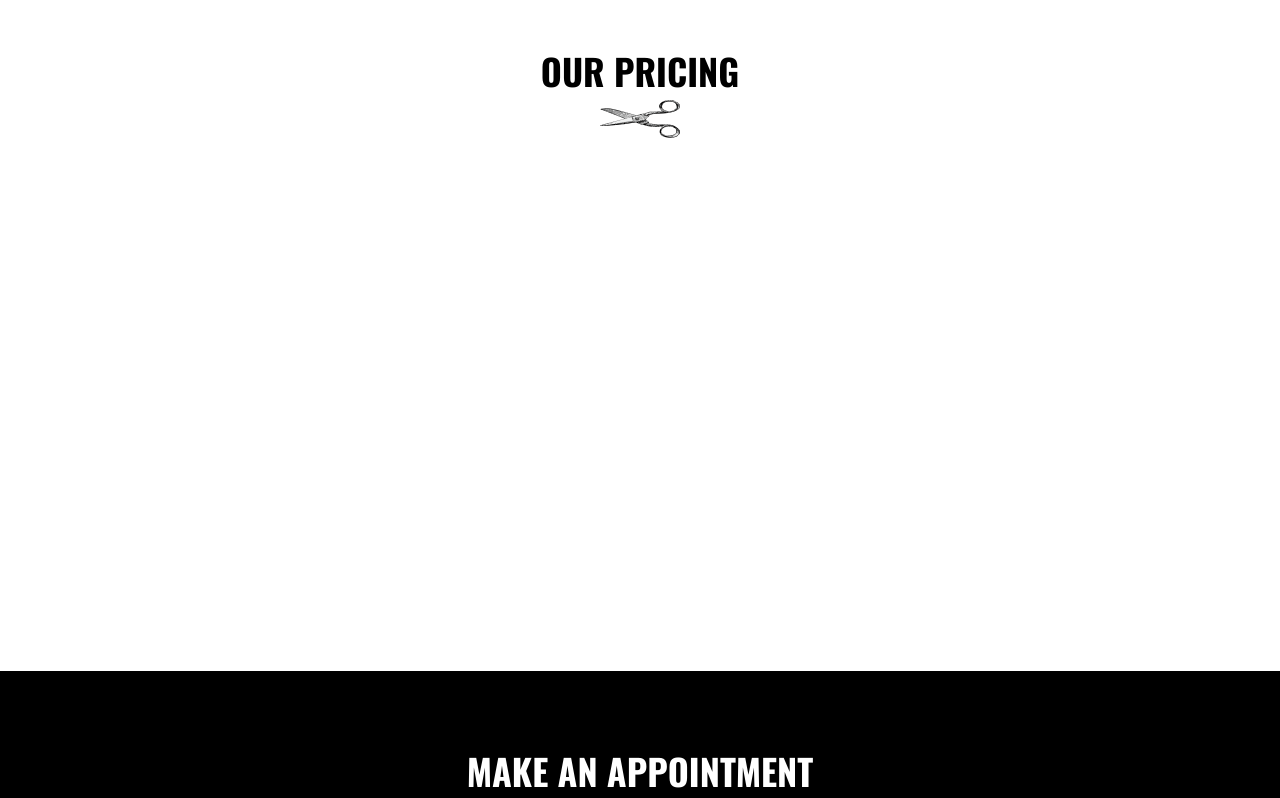
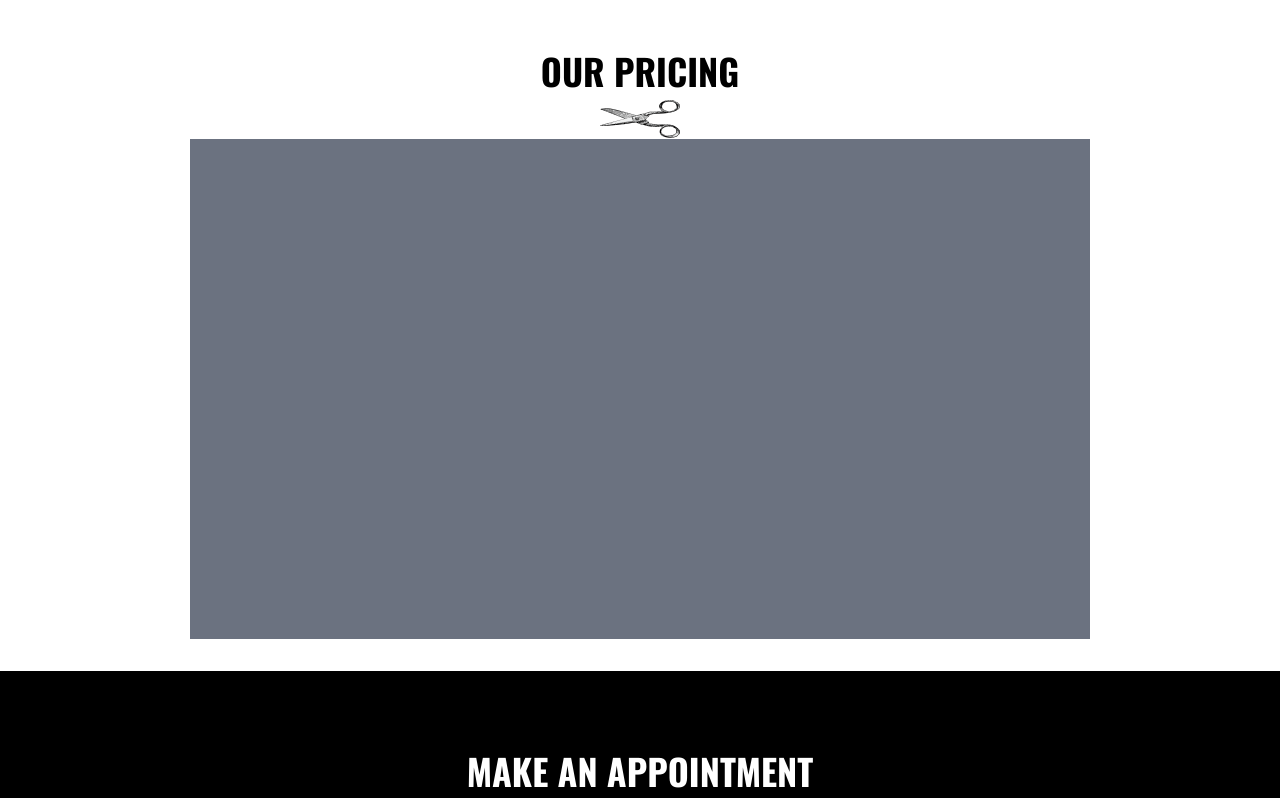
Before and after one commit to Danieljamespm/barber-shop-react, a React (Vite) app: page / in a window 1280 px wide. Shown: the part 3580-4378 px from the top of the page. Built offline with nearby package versions, Linux system fonts and the light colour scheme.

Commit message:
deleted tabs section and rebuilding it.

```diff
--- a/src/Components/Pricing.jsx
+++ b/src/Components/Pricing.jsx
@@ -57,8 +57,13 @@ const Pricing = () => {
 
   return (
     <div className='w-[100%] h-[700px]'>
-        <h2 className='text-4xl font-oswald font-bold text-center pt-20 pb-2'>OUR PRICING</h2>
+    <div className='text-center'>
+        <h2 className='text-4xl font-oswald font-bold  pt-20 pb-2'>OUR PRICING</h2>
         <img className='w-[80px] mx-auto' src='./barber-scissors.png' />
+    </div>
+        <div className='max-w-[900px] bg-gray-500 h-[500px] mx-auto'>
+
+        </div>
     </div>
   )
 }
```
